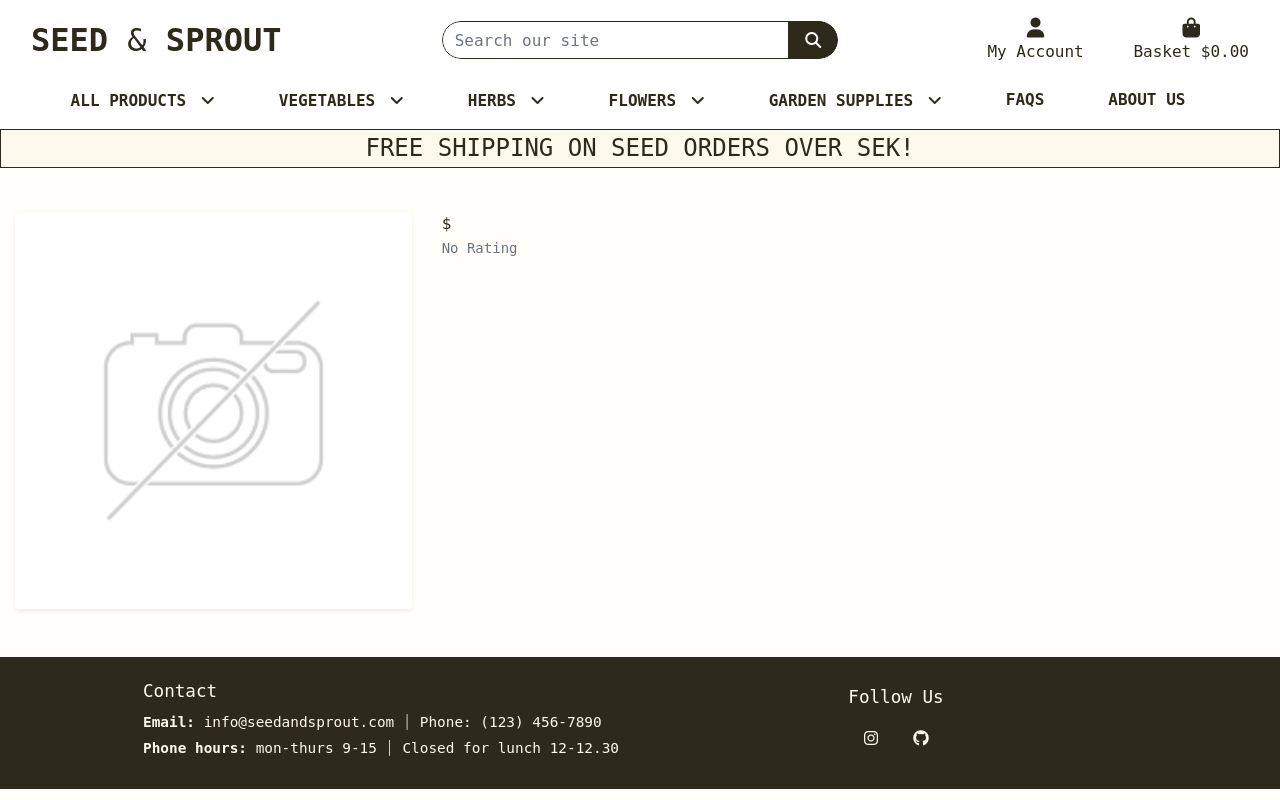
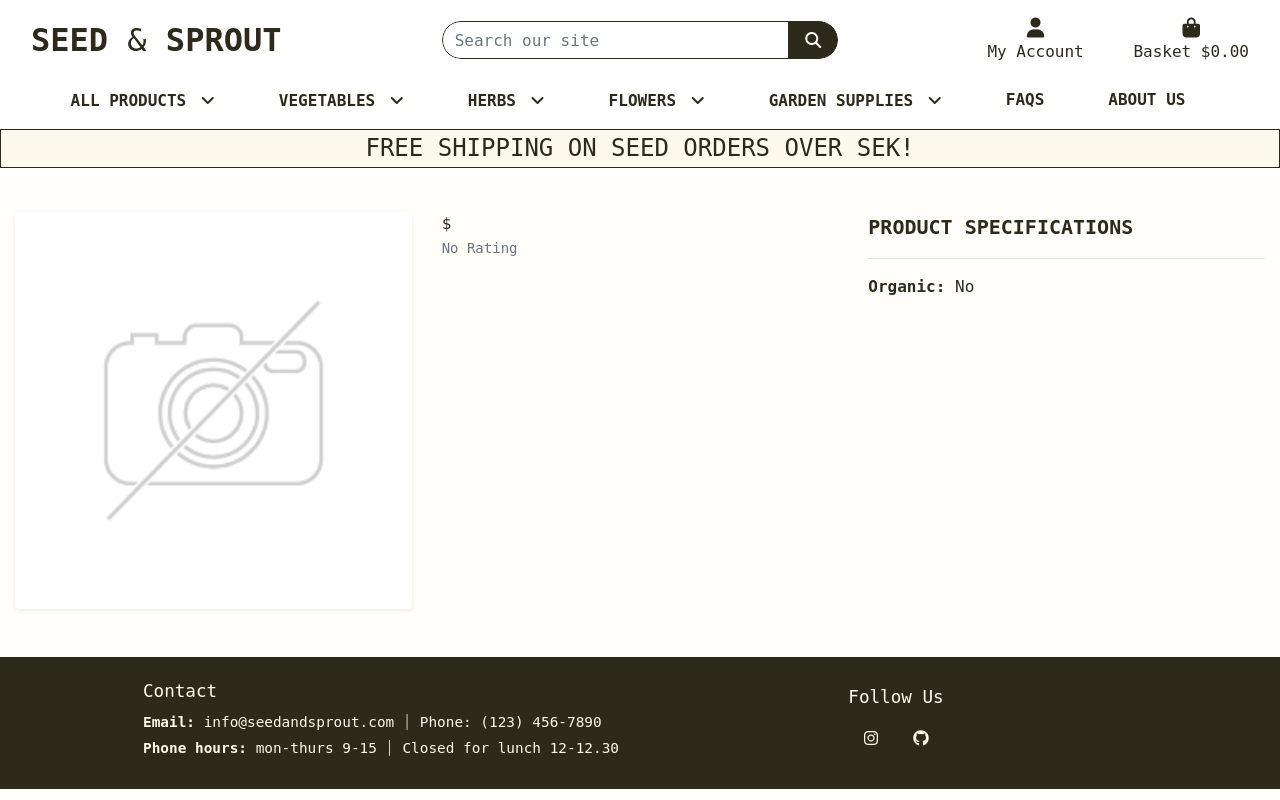
Before and after one commit to KikiBerg/pp5-ecommerce, a Django app: template products/templates/products/product_detail.html in a window 1280 px wide. Run offline with Django 4.2, Linux system fonts and the light colour scheme; the template is opened without the code that fills it, so the values that code supplies are empty; some libraries are stand-ins or nearby versions; some web fonts are replaced.

Commit message:
Enhance products detail with specific product information

```diff
--- a/products/templates/products/product_detail.html
+++ b/products/templates/products/product_detail.html
@@ -29,7 +29,7 @@
         </div>
         <!-- Product name & future add-to-cart section -->
         <div class="col-12 col-md-6 col-lg-4 text-black">
-                <div class="product-details-container mb-5 mt-md-5">
+            <div class="product-details-container mb-5 mt-md-5 ">
                 <p class="lead mb-0 text-left font-weight-bold">{{ product.name | upper }}</p>
                 {% if product.botanical_name %}
                 <p><em>{{ product.botanical_name }}</em></p>
@@ -43,6 +43,62 @@
                 <p class="mt-3">{{ product.description }}</p>
             </div>
         </div>
+        <!-- More specific product information -->
+        <div class="col-12 col-md-6 col-lg-4 text-black">
+            <div class="product-specs-container mb-5 mt-md-5">
+                <p class="lead mb-0 text-left font-weight-bold text-uppercase">Product Specifications</p>
+                <hr>
+                {% if not product.is_gardening_supply %}
+                <p><strong>Organic:</strong> {% if product.is_organic %}Yes{% else %}No{% endif %}</p>
+                {% endif %}
+                {% if product.days_to_maturity %}
+                <p><strong>Days to Maturity:</strong> {{ product.days_to_maturity }}</p>
+                {% endif %}
+                {% if product.lifespan %}
+                <p><strong>Lifespan:</strong> {{ product.lifespan }}</p>
+                {% endif %}
+                {% if product.sowing_season %}
+                <p><strong>Sowing Season:</strong> {{ product.sowing_season }}</p>
+                {% endif %}
+                {% if product.sowing_depth %}
+                <p><strong>Sowing Depth:</strong> {{ product.sowing_depth }}</p>
+                {% endif %}
+                {% if product.germination_time %}
+                <p><strong>Germination Time:</strong> {{ product.germination_time }}</p>
+                {% endif %}
+                {% if product.sunlight_requirement %}
+                <p><strong>Sunlight Requirement:</strong> {{ product.sunlight_requirement }}</p>
+                {% endif %}
+                {% if product.water_requirement %}
+                <p><strong>Water Requirement:</strong> {{ product.water_requirement }}</p>
+                {% endif %}
+                {% if product.plant_spacing %}
+                <p><strong>Plant Spacing:</strong> {{ product.plant_spacing }}</p>
+                {% endif %}
+                {% if product.row_spacing %}
+                <p><strong>Row Spacing:</strong> {{ product.row_spacing }}</p>
+                {% endif %}
+                {% if product.height %}
+                <p><strong>Height:</strong> {{ product.height }}</p>
+                {% endif %}
+                {% if product.harvest_blooming %}
+                <p><strong>Harvest/Blooming:</strong> {{ product.harvest_blooming }}</p>
+                {% endif %}
+                {% if product.seed_count %}
+                <p><strong>Seed Count:</strong> {{ product.seed_count }}</p>
+                {% endif %}
+                {% if product.instructions %}
+                <p><strong>Instructions:</strong> {{ product.instructions }}</p>
+                {% endif %}
+                {% if product.is_gardening_supply %}
+                <p><strong>Gardening Supply:</strong> Yes</p>
+                {% if product.dimensions %}
+                <p><strong>Dimensions:</strong> {{ product.dimensions }}</p>
+                {% endif %}
+                {% endif %}
+            </div>
+        </div>
+
 
     </div>
 </div>
```
Lines whose indentation alone changed are shown as unchanged.
